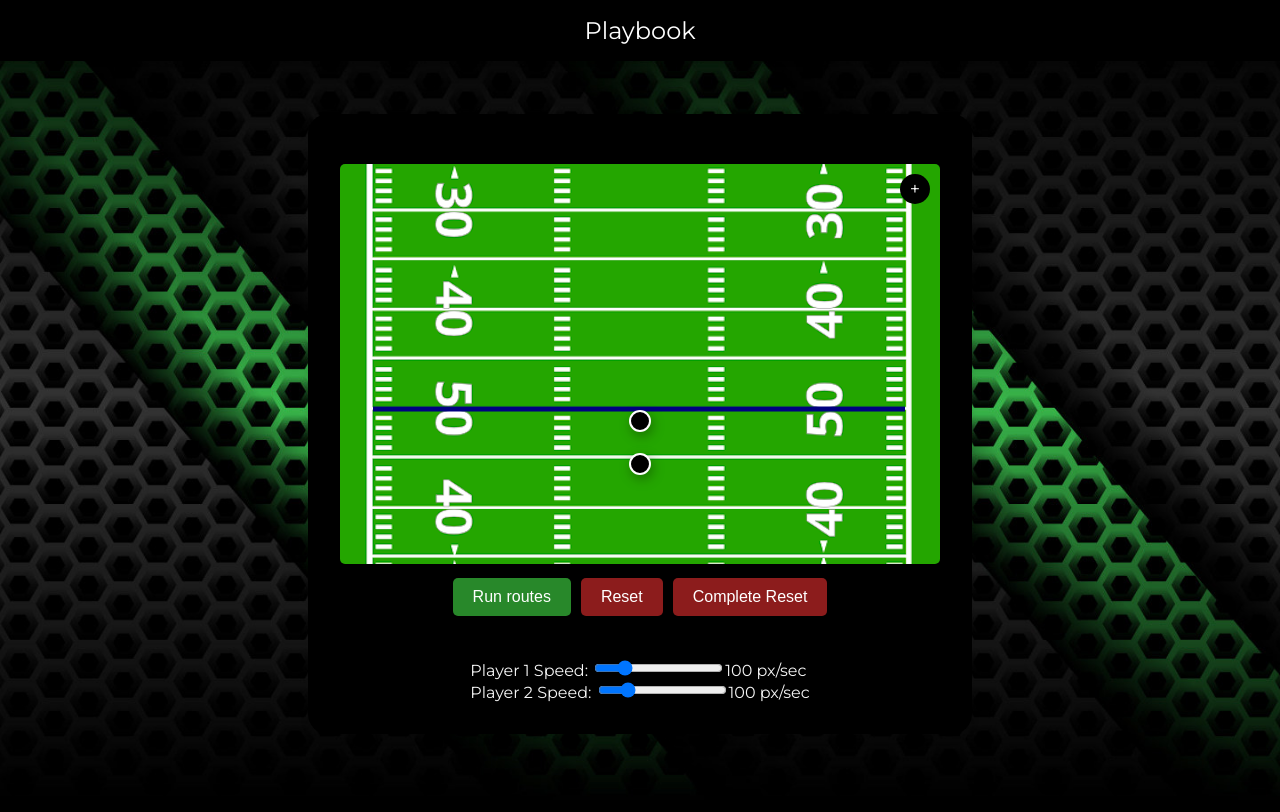
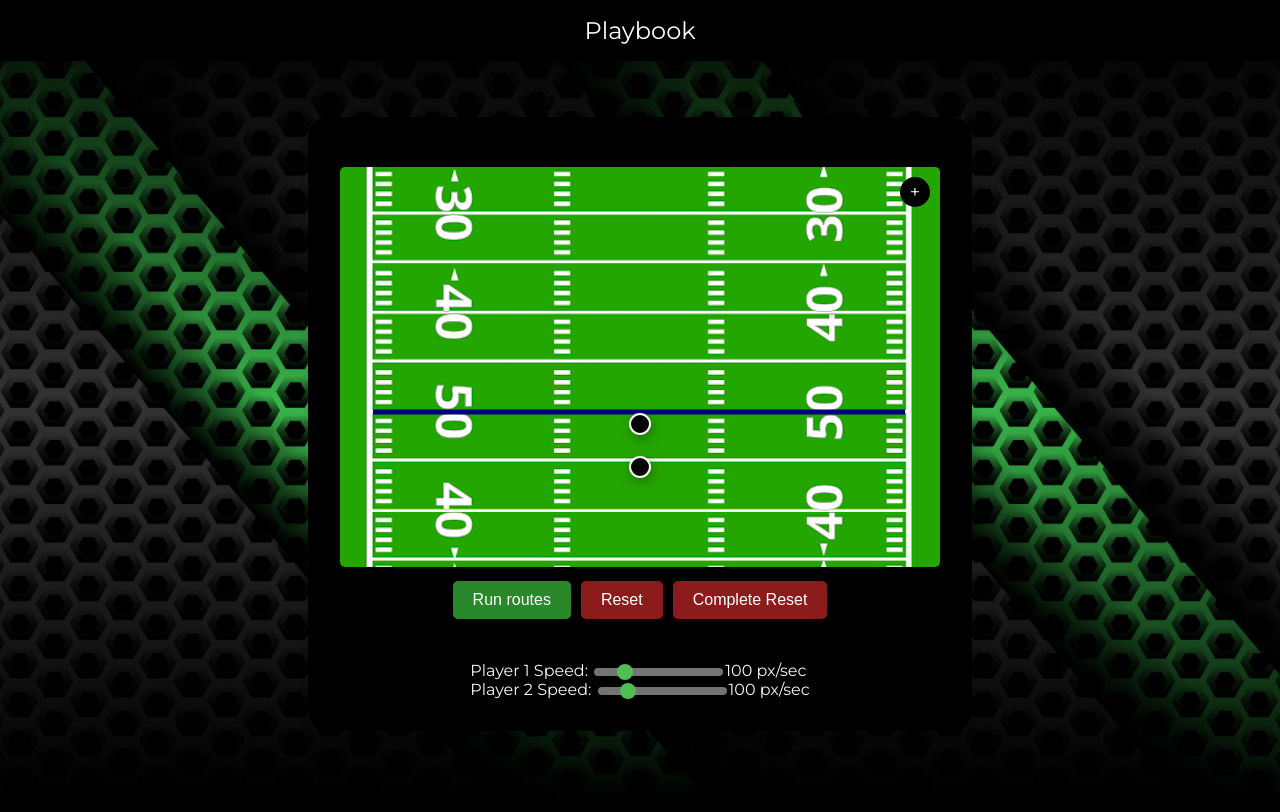
Before and after one commit to srihariKrishnaswamy/Playbook, a React (Create React App) app: page / in a window 1280 px wide. Shown: the top 812 px of the page. Built offline with nearby package versions, Linux system fonts and the light colour scheme.

Commit message:
Slider colors standardized

```diff
--- a/src/components/play-panel/PlayPanel.css
+++ b/src/components/play-panel/PlayPanel.css
@@ -76,3 +76,44 @@
   z-index: 2; /* Make sure it's above the panel */
   pointer-events: none; /* So you can still interact with the panel beneath */
 }
+
+
+/* General slider styles */
+.slider {
+    -webkit-appearance: none;
+    appearance: none;
+    height: 8px;
+    border-radius: 5px;
+    background: gray; /* Slider track color */
+    outline: none;
+    opacity: 0.9;
+    transition: opacity 0.2s ease;
+  }
+
+  /* Custom style for the thumb (the handle you drag) */
+  .slider::-webkit-slider-thumb {
+    -webkit-appearance: none;
+    appearance: none;
+    width: 16px;
+    height: 16px;
+    border-radius: 50%;
+    background: #59d35d; /* Thumb color */
+    cursor: pointer;
+  }
+
+  .slider::-moz-range-thumb {
+    width: 16px;
+    height: 16px;
+    border-radius: 50%;
+    background: #59d35d; /* Thumb color for Firefox */
+    cursor: pointer;
+  }
+
+  /* Active state: when the user hovers over or is dragging the slider */
+  .slider:active::-webkit-slider-thumb {
+    background: #59d35d; /* Slightly lighter green when active */
+  }
+
+  .slider:active::-moz-range-thumb {
+    background: #59d35d;
+  }
```
